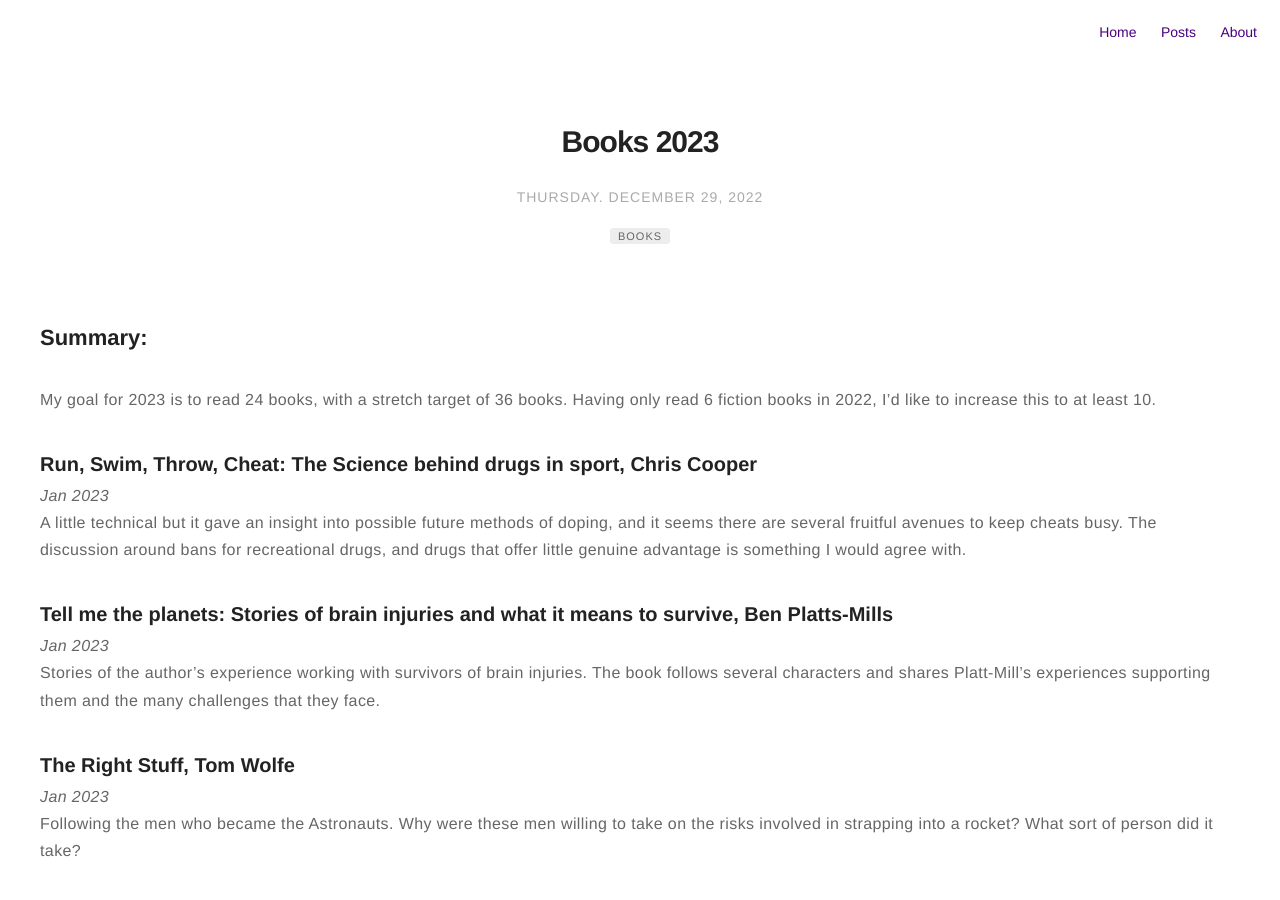
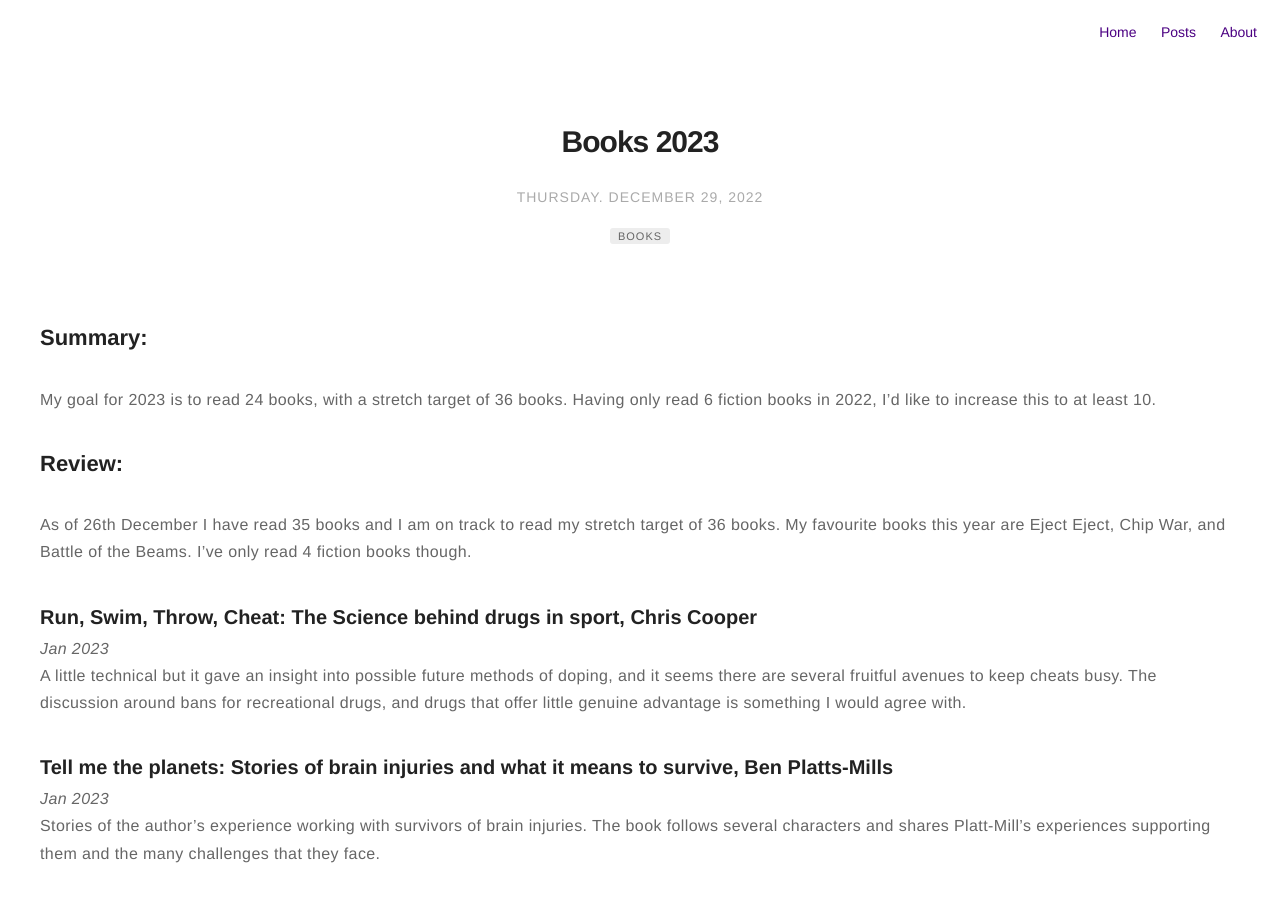
Before and after one commit to jc782/jc782.github.io, a Jekyll site: the page built from _posts/2022-12-28-Books-2023.markdown, in a window 1280 px wide and 900 px high. Built offline with Jekyll 4.4.1, drawn with Linux system fonts in a browser that asks for light colours.

Commit message:
Plus 2023 book review summary

```diff
--- a/_posts/2022-12-28-Books-2023.markdown
+++ b/_posts/2022-12-28-Books-2023.markdown
@@ -14,6 +14,10 @@ published: true
 
 ## Summary:
 My goal for 2023 is to read 24 books, with a stretch target of 36 books. Having only read 6 fiction books in 2022, I'd like to increase this to at least 10.
+
+## Review:
+As of 26th December I have read 35 books and I am on track to read my stretch target of 36 books. My favourite books this year are Eject Eject, Chip War, and Battle of the Beams. I've only read 4 fiction books though.
+
 
 ### Run, Swim, Throw, Cheat: The Science behind drugs in sport, Chris Cooper
 *Jan 2023*
```
